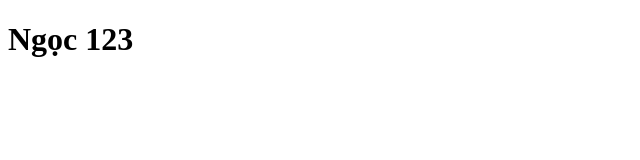
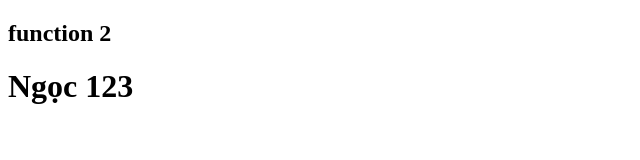
Before and after one commit to Irene2461/gitDemo_hnn, a plain HTML site: page index.html in a window 1280 px wide. Shown: the whole page, without its empty margins (0-640 px from the left). Drawn offline with Linux system fonts and the light colour scheme.

Commit message:
function 2

```diff
--- a/index.html
+++ b/index.html
@@ -7,6 +7,7 @@
     <title>Document</title>
 </head>
 <body>
+    <h2>function 2</h2>
     <h1>Ngọc 123</h1>
 </body>
 </html>
```
